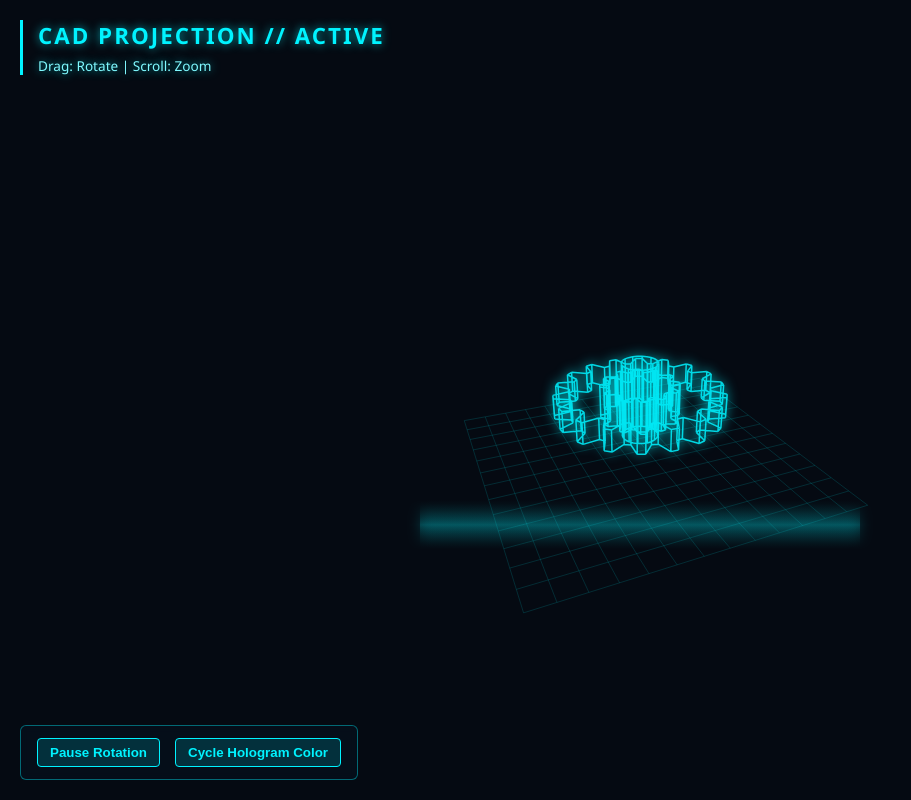
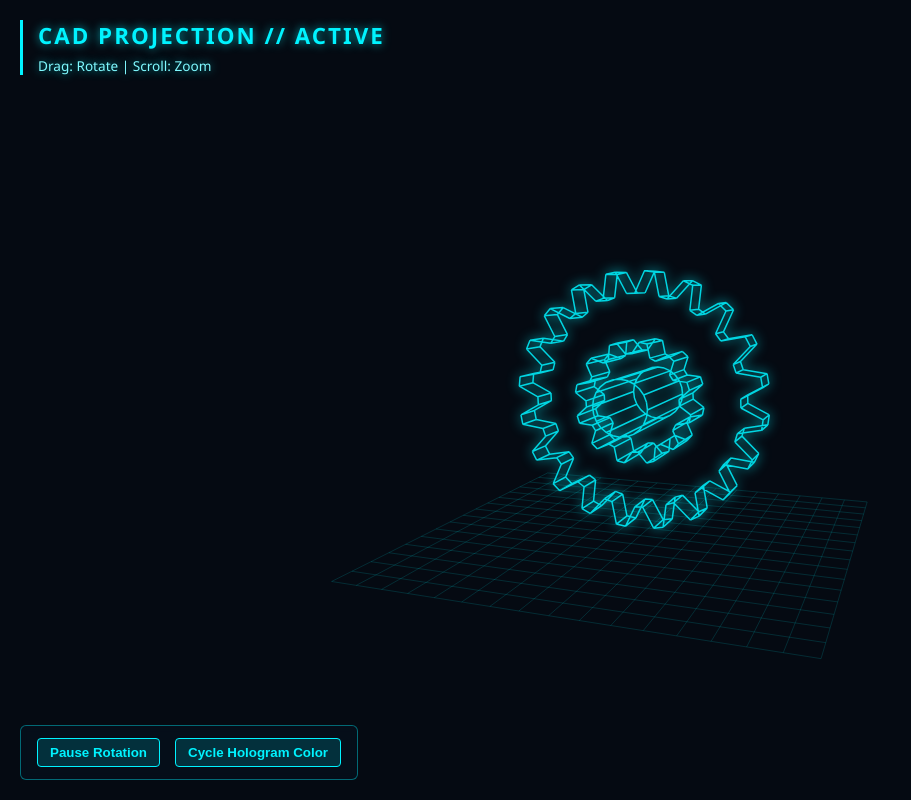
Before and after one commit to andrewanderson-dev/cad-gallery, a plain HTML site: page index.html in a window 1280 px wide. Shown: the whole page, without its empty margins (0-911 px from the left). Drawn offline with Linux system fonts and the light colour scheme; animation ran at ten frames a second.

Commit message:
Update index.html

```diff
--- a/index.html
+++ b/index.html
@@ -97,67 +97,68 @@
     window.addEventListener('resize', resize);
     resize();
 
-    // Build a 3D Mechanical Gear Mesh (Vertices + Edges)
+    // Build an Upright 3D Mechanical Gear Mesh (X-Y plane, thickness along Z)
     const vertices = [];
     const edges = [];
 
-    function addGear(outerR, innerR, teeth, thickness, yOffset) {
+    function addUprightGear(outerR, innerR, teeth, thickness, zOffset) {
       const startIdx = vertices.length;
       const steps = teeth * 4;
       for (let layer = 0; layer < 2; layer++) {
-        const y = yOffset + (layer === 0 ? -thickness / 2 : thickness / 2);
+        const z = zOffset + (layer === 0 ? -thickness / 2 : thickness / 2);
         for (let i = 0; i < steps; i++) {
           const angle = (i / steps) * Math.PI * 2;
           const isTooth = (i % 4 === 1 || i % 4 === 2);
           const r = isTooth ? outerR : innerR;
-          vertices.push({ x: Math.cos(angle) * r, y: y, z: Math.sin(angle) * r });
+          vertices.push({ x: Math.cos(angle) * r, y: Math.sin(angle) * r, z: z });
         }
       }
       for (let i = 0; i < steps; i++) {
         const next = (i + 1) % steps;
-        // Top ring, bottom ring, and vertical struts
         edges.push([startIdx + i, startIdx + next]);
         edges.push([startIdx + steps + i, startIdx + steps + next]);
         edges.push([startIdx + i, startIdx + steps + i]);
       }
     }
 
-    function addRing(radius, segments, yOffset) {
+    function addUprightRing(radius, segments, zOffset) {
       const startIdx = vertices.length;
       for (let i = 0; i < segments; i++) {
         const angle = (i / segments) * Math.PI * 2;
-        vertices.push({ x: Math.cos(angle) * radius, y: yOffset, z: Math.sin(angle) * radius });
+        vertices.push({ x: Math.cos(angle) * radius, y: Math.sin(angle) * radius, z: zOffset });
         edges.push([startIdx + i, startIdx + ((i + 1) % segments)]);
       }
     }
 
-    // Create Main Gear, Inner Hub, and Central Shaft
-    addGear(140, 115, 18, 36, 0);
-    addGear(65, 52, 12, 55, 0);
-    addRing(30, 24, -65);
-    addRing(30, 24, 65);
-    // Shaft vertical lines
+    // Create Large Upright Main Gear, Inner Hub, and Horizontal Central Shaft
+    addUprightGear(195, 162, 20, 46, 0);
+    addUprightGear(92, 74, 12, 72, 0);
+    addUprightRing(42, 24, -85);
+    addUprightRing(42, 24, 85);
+
+    // Shaft horizontal struts
     for (let i = 0; i < 12; i++) {
       const angle = (i / 12) * Math.PI * 2;
       const idx = vertices.length;
-      vertices.push({ x: Math.cos(angle) * 30, y: -65, z: Math.sin(angle) * 30 });
-      vertices.push({ x: Math.cos(angle) * 30, y: 65, z: Math.sin(angle) * 30 });
+      vertices.push({ x: Math.cos(angle) * 42, y: Math.sin(angle) * 42, z: -85 });
+      vertices.push({ x: Math.cos(angle) * 42, y: Math.sin(angle) * 42, z: 85 });
       edges.push([idx, idx + 1]);
     }
 
-    // Hologram Floor Grid
+    // Hologram Floor Grid beneath the upright gear
     const gridLines = [];
-    const gridSize = 260;
+    const gridSize = 320;
     const gridStep = 40;
+    const floorY = 215;
     for (let g = -gridSize; g <= gridSize; g += gridStep) {
-      gridLines.push([{ x: g, y: 110, z: -gridSize }, { x: g, y: 110, z: gridSize }]);
-      gridLines.push([{ x: -gridSize, y: 110, z: g }, { x: gridSize, y: 110, z: g }]);
+      gridLines.push([{ x: g, y: floorY, z: -gridSize }, { x: g, y: floorY, z: gridSize }]);
+      gridLines.push([{ x: -gridSize, y: floorY, z: g }, { x: gridSize, y: floorY, z: g }]);
     }
 
     // Camera & Interaction State
-    let rotX = 0.45;
-    let rotY = 0.0;
-    let zoom = 1.0;
+    let rotX = 0.15;
+    let rotY = -0.45;
+    let zoom = 1.45;
     let autoSpin = true;
     let isDragging = false;
     let lastMouse = { x: 0, y: 0 };
@@ -180,7 +181,7 @@
     canvas.addEventListener('wheel', (e) => {
       e.preventDefault();
       zoom *= e.deltaY > 0 ? 0.92 : 1.08;
-      zoom = Math.max(0.4, Math.min(2.5, zoom));
+      zoom = Math.max(0.4, Math.min(3.0, zoom));
     }, { passive: false });
 
     document.getElementById('toggle-spin').addEventListener('click', (e) => {
@@ -196,17 +197,16 @@
     });
 
     function project(pt) {
-      // Rotate Y
       const cosY = Math.cos(rotY), sinY = Math.sin(rotY);
       let x = pt.x * cosY - pt.z * sinY;
       let z = pt.z * cosY + pt.x * sinY;
-      // Rotate X
+
       const cosX = Math.cos(rotX), sinX = Math.sin(rotX);
       let y = pt.y * cosX - z * sinX;
       z = z * cosX + pt.y * sinX;
 
       const fov = 550 * zoom;
-      const scale = fov / (fov + z + 350);
+      const scale = fov / (fov + z + 420);
       return {
         x: width / 2 + x * scale,
         y: height / 2 + y * scale,
@@ -214,10 +214,8 @@
       };
     }
 
-    let time = 0;
     function render() {
-      time += 0.04;
-      if (autoSpin && !isDragging) rotY += 0.008;
+      if (autoSpin && !isDragging) rotY += 0.002;
 
       ctx.fillStyle = '#050a12';
       ctx.fillRect(0, 0, width, height);
@@ -252,16 +250,6 @@
       }
       ctx.stroke();
 
-      // Draw Animated Hologram Scanline Sweep
-      const scanY = (height / 2) + Math.sin(time) * 140 * zoom;
-      const grad = ctx.createLinearGradient(0, scanY - 25, 0, scanY + 25);
-      grad.addColorStop(0, 'transparent');
-      grad.addColorStop(0.5, mainColor);
-      grad.addColorStop(1, 'transparent');
-      ctx.globalAlpha = 0.18;
-      ctx.fillStyle = grad;
-      ctx.fillRect(width / 2 - 220 * zoom, scanY - 25, 440 * zoom, 50);
-
       ctx.shadowBlur = 0;
       ctx.globalAlpha = 1.0;
       requestAnimationFrame(render);
```
